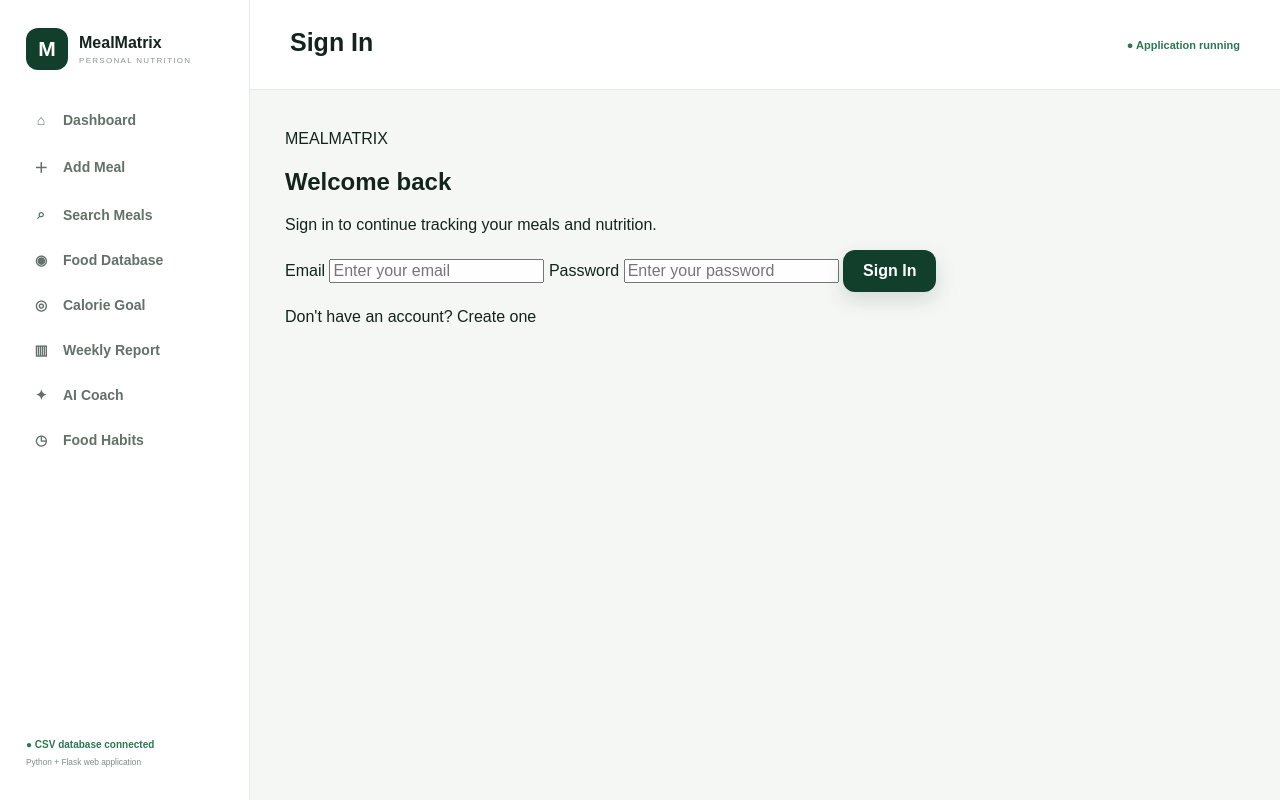
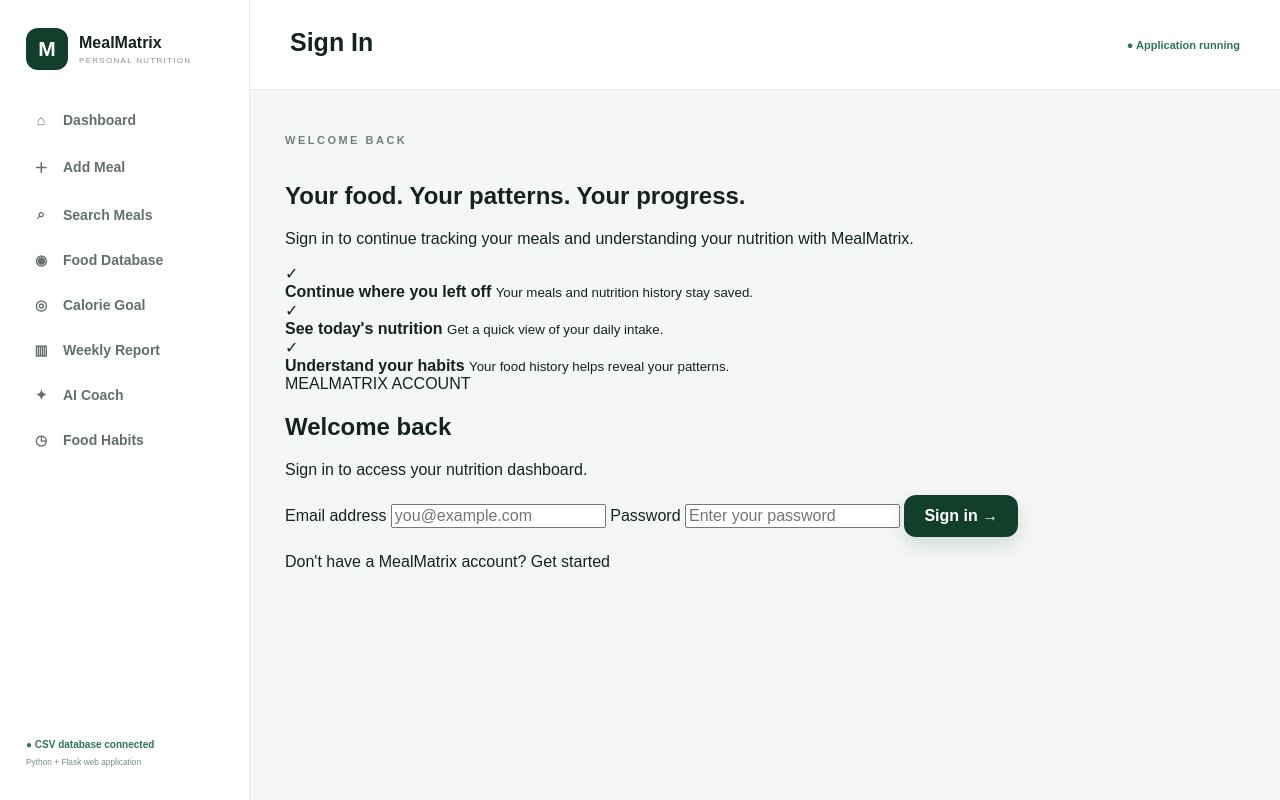
Before and after one commit to Fast233/MealMatrix, a Flask app: page /login in a window 1280 px wide. Run offline with Flask 3, Linux system fonts and the light colour scheme.

Commit message:
Update login.html

```diff
--- a/templates/login.html
+++ b/templates/login.html
@@ -4,61 +4,216 @@
 
 <div class="auth-page">
 
+
+    <!-- =====================================================
+         LEFT SIDE — INTRO
+    ====================================================== -->
+
+    <div class="auth-intro">
+
+        <span class="eyebrow">
+            WELCOME BACK
+        </span>
+
+
+        <h1>
+            Your food.
+            Your patterns.
+            Your progress.
+        </h1>
+
+
+        <p>
+            Sign in to continue tracking your meals and
+            understanding your nutrition with MealMatrix.
+        </p>
+
+
+        <div class="auth-points">
+
+
+            <!-- POINT 1 -->
+
+            <div class="auth-point">
+
+                <span>
+                    ✓
+                </span>
+
+                <div>
+
+                    <strong>
+                        Continue where you left off
+                    </strong>
+
+                    <small>
+                        Your meals and nutrition history stay saved.
+                    </small>
+
+                </div>
+
+            </div>
+
+
+            <!-- POINT 2 -->
+
+            <div class="auth-point">
+
+                <span>
+                    ✓
+                </span>
+
+                <div>
+
+                    <strong>
+                        See today's nutrition
+                    </strong>
+
+                    <small>
+                        Get a quick view of your daily intake.
+                    </small>
+
+                </div>
+
+            </div>
+
+
+            <!-- POINT 3 -->
+
+            <div class="auth-point">
+
+                <span>
+                    ✓
+                </span>
+
+                <div>
+
+                    <strong>
+                        Understand your habits
+                    </strong>
+
+                    <small>
+                        Your food history helps reveal your patterns.
+                    </small>
+
+                </div>
+
+            </div>
+
+
+        </div>
+
+
+    </div>
+
+
+
+    <!-- =====================================================
+         RIGHT SIDE — LOGIN FORM
+    ====================================================== -->
+
     <div class="auth-card">
 
+
+        <!-- HEADER -->
+
         <div class="auth-header">
-            <span class="auth-label">MEALMATRIX</span>
 
-            <h2>Welcome back</h2>
+            <span class="auth-label">
+                MEALMATRIX ACCOUNT
+            </span>
+
+
+            <h2>
+                Welcome back
+            </h2>
+
 
             <p>
-                Sign in to continue tracking your meals and nutrition.
+                Sign in to access your nutrition dashboard.
             </p>
+
         </div>
+
+
+
+        <!-- FORM -->
 
         <form method="POST">
 
-            <label for="email">Email</label>
+
+            <!-- EMAIL -->
+
+            <label for="email">
+                Email address
+            </label>
+
 
             <input
                 type="email"
                 id="email"
                 name="email"
-                placeholder="Enter your email"
+                placeholder="you@example.com"
+                autocomplete="email"
                 required
             >
 
-            <label for="password">Password</label>
+
+
+            <!-- PASSWORD -->
+
+            <label for="password">
+                Password
+            </label>
+
 
             <input
                 type="password"
                 id="password"
                 name="password"
                 placeholder="Enter your password"
+                autocomplete="current-password"
                 required
             >
+
+
+
+            <!-- SUBMIT -->
 
             <button
                 type="submit"
                 class="btn primary auth-btn"
             >
-                Sign In
+
+                Sign in
+                →
+
             </button>
 
+
         </form>
+
+
+
+        <!-- REGISTER -->
 
         <div class="auth-footer">
 
             <p>
-                Don't have an account?
+
+                Don't have a MealMatrix account?
+
                 <a href="{{ url_for('register') }}">
-                    Create one
+                    Get started
                 </a>
+
             </p>
 
         </div>
 
+
     </div>
+
 
 </div>
 
```
